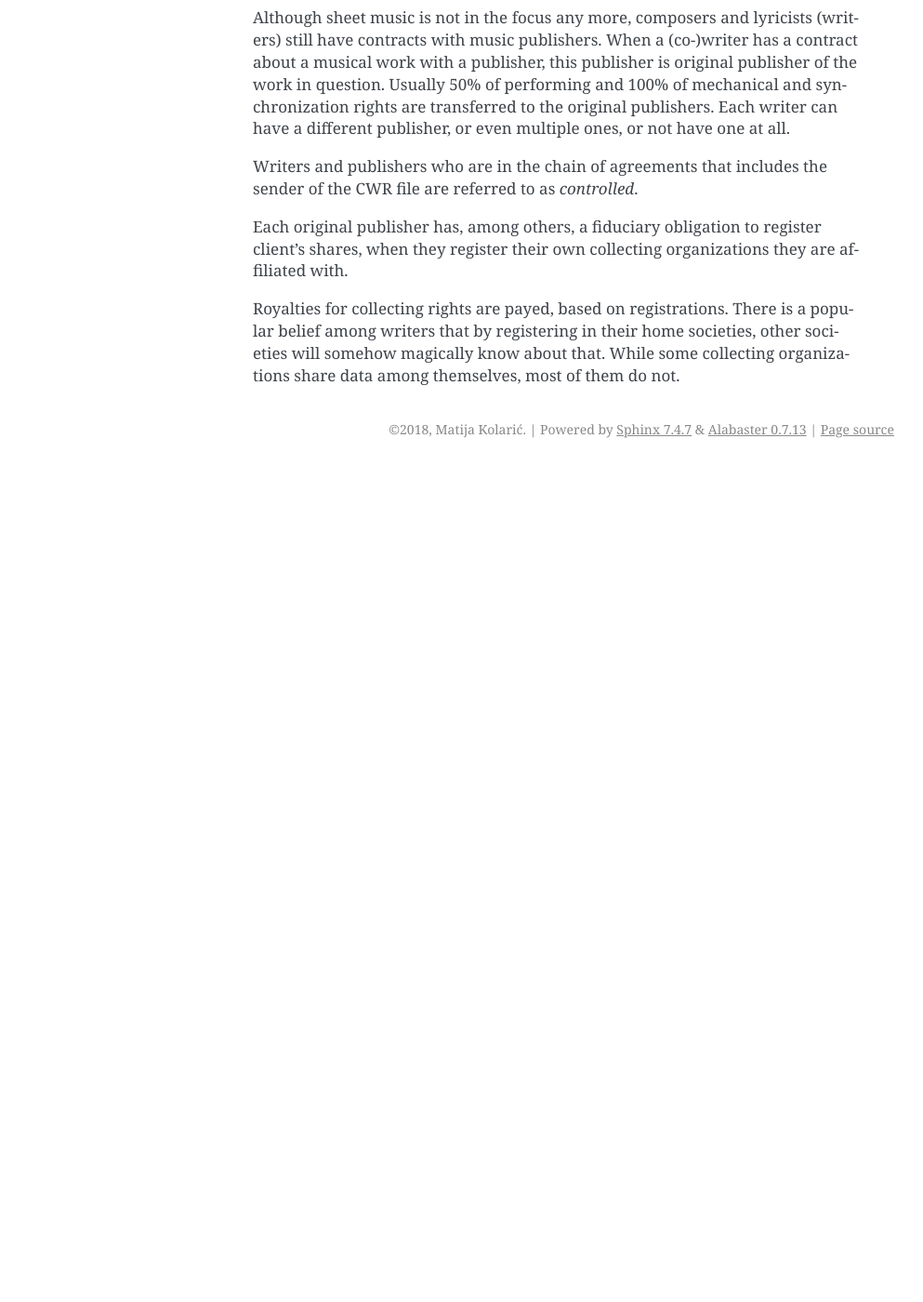
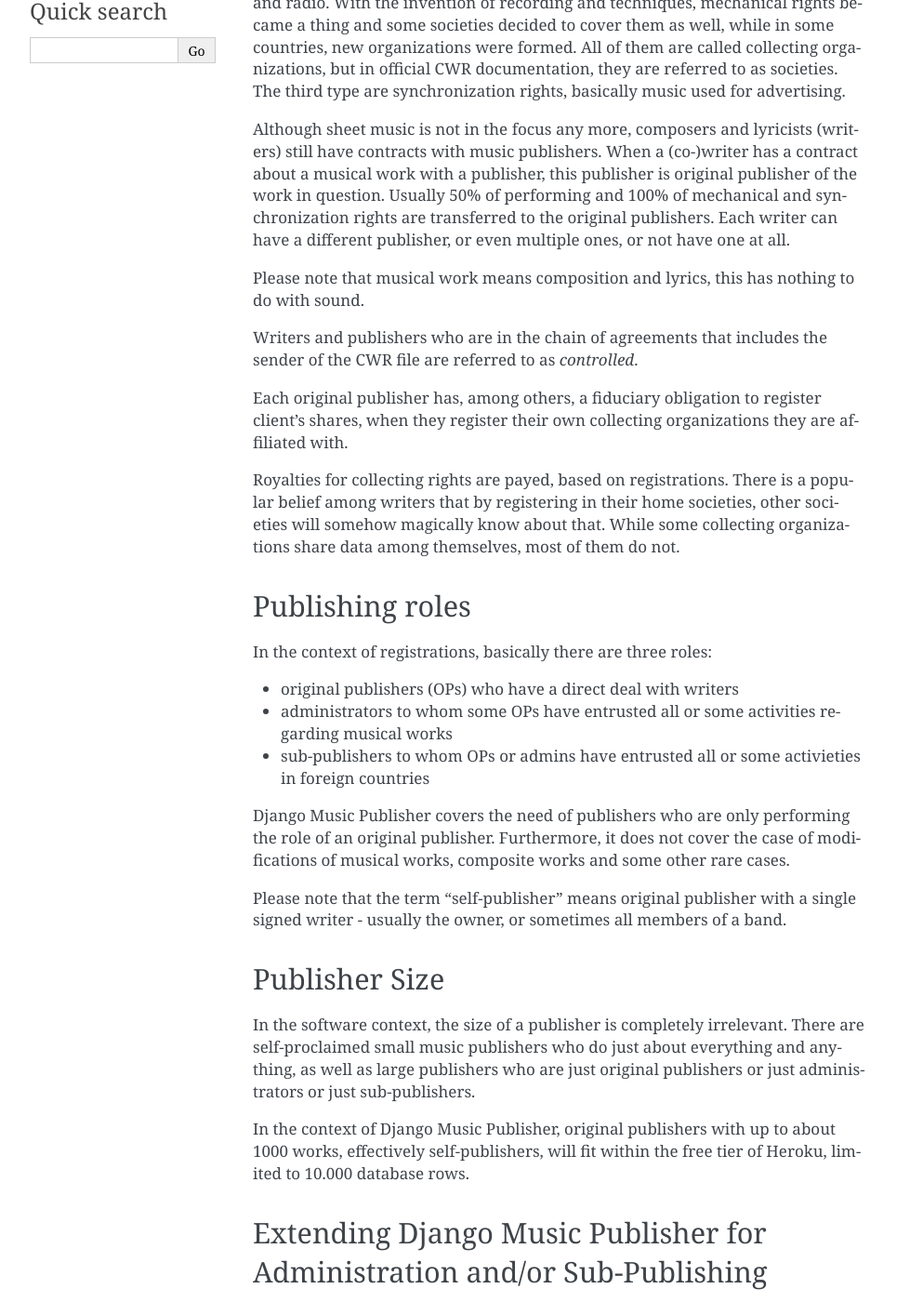
Before and after one commit to matijakolaric-com/django-music-publisher, a Sphinx documentation site: the page built from docs/publishing.rst, in a window 1280 px wide and 1400 px high, scrolled down 376 px. Shown: the whole window at 93% size, without its empty margins (148-1141 px from the left). Built offline with Sphinx 7.4.7, drawn with Linux system fonts in a browser that asks for light colours; the version number is read from the project's files by our own code; before the commit the page ends 900 px from its top, so only the background shows below that; some of the changed text lies outside the part shown.

Commit message:
documentation update

```diff
--- a/docs/introduction.rst
+++ b/docs/introduction.rst
@@ -10,7 +10,7 @@
 Project Scope
 +++++++++++++++++++++++++++++++++++++++++++++++++++++++++++++++++++++++++++++++
 
-Django Music Publisher will always support only original publishers, with the special situation for the US, where a publisher may have separate entities in each of the PROs. It is not intended to be used by administrators or sub-publishers.
+Django Music Publisher will always support only original publishers, covering the special situation in the US, where a publisher may have separate entities in each of the PROs. It is not intended to be used by administrators or sub-publishers.
 
 Current Features
 +++++++++++++++++++++++++++++++++++++++++++++++++++++++++++++++++++++++++++++++
--- a/docs/publishing.rst
+++ b/docs/publishing.rst
@@ -1,14 +1,54 @@
-Music Publishing for Developers
-###############################
+Introduction for Developers and Sysadmins
+#########################################
 
-This is a very brief introduction to music publishing for software developers.
+This is a very brief introduction to for software developers and system administrators, as music rights are quite complex and often counter-intuitive. It is using a techie language, publishers beware.
+
+Music Publishing
+****************
 
 Music publishing started with publishing of sheet music, and first music performing rights societies were formed in the mid-1800s, predating recording, telephone and radio. With the invention of recording and techniques, mechanical rights became a thing and some societies decided to cover them as well, while in some countries, new organizations were formed. All of them are called collecting organizations, but in official CWR documentation, they are referred to as societies. The third type are synchronization rights, basically music used for advertising.
 
 Although sheet music is not in the focus any more, composers and lyricists (writers) still have contracts with music publishers. When a (co-)writer has a contract about a musical work with a publisher, this publisher is original publisher of the work in question. Usually 50% of performing and 100% of mechanical and synchronization rights are transferred to the original publishers. Each writer can have a different publisher, or even multiple ones, or not have one at all.
+
+Please note that musical work means composition and lyrics, this has nothing to do with sound.
 
 Writers and publishers who are in the chain of agreements that includes the sender of the CWR file are referred to as *controlled*.
 
 Each original publisher has, among others, a fiduciary obligation to register client’s shares, when they register their own collecting organizations they are affiliated with.
 
 Royalties for collecting rights are payed, based on registrations. There is a popular belief among writers that by registering in their home societies, other societies will somehow magically know about that. While some collecting organizations share data among themselves, most of them do not.
+
+Publishing roles
+****************
+
+In the context of registrations, basically there are three roles:
+
+* original publishers (OPs) who have a direct deal with writers
+* administrators to whom some OPs have entrusted all or some activities regarding musical works
+* sub-publishers to whom OPs or admins have entrusted all or some activieties in foreign countries
+
+Django Music Publisher covers the need of publishers who are only performing the role of an original publisher. Furthermore, it does not cover the case of modifications of musical works, composite works and some other rare cases.
+
+Please note that the term "self-publisher" means original publisher with a single signed writer - usually the owner, or sometimes all members of a band.
+
+Publisher Size
+**************
+
+In the software context, the size of a publisher is completely irrelevant. There are self-proclaimed small music publishers who do just about everything and anything, as well as large publishers who are just original publishers or just administrators or just sub-publishers.
+
+In the context of Django Music Publisher, original publishers with up to about 1000 works, effectively self-publishers, will fit within the free tier of Heroku, limited to 10.000 database rows.
+
+Extending Django Music Publisher for Administration and/or Sub-Publishing
+*************************************************************************
+
+The maintainer of this project also leads a propriatery project that actually extends Django Music Publisher, and has worked on several other projects in the field in different roles.
+
+There are generally speaking five tiers of complexity in music publishing. And they do not follow the logic publishers have. Based on years of experience:
+
+* Tier 1 would be unpublished writers (writers with no publishers).
+
+* Django Music Publisher currently coveres most of the tier two. To cover the rest, support for modified works should be added.
+
+* Tier 3 has two sub-tiers, in the first, the uncontrolled original publishers should be added. Three more database tables in a normalized database. Then one has to add administrators, which turns one of these tables into a forest. And this is without multiple affiliations, which turns some many-to-one relations into many-to-many.
+
+And then the data structure for tiers 4 and 5 get really weird. Surely, there are some denormalizations that make things simpler, but as any denormalization, it limits further development.
```
Also changed, not shown: other parts of docs/introduction.rst (+1 -1 lines).
